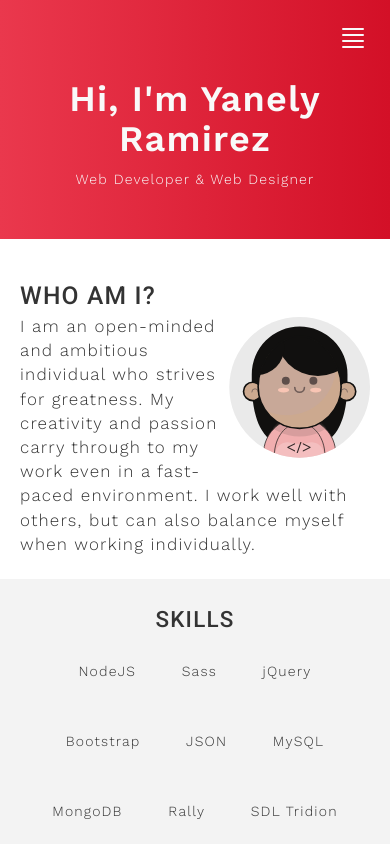
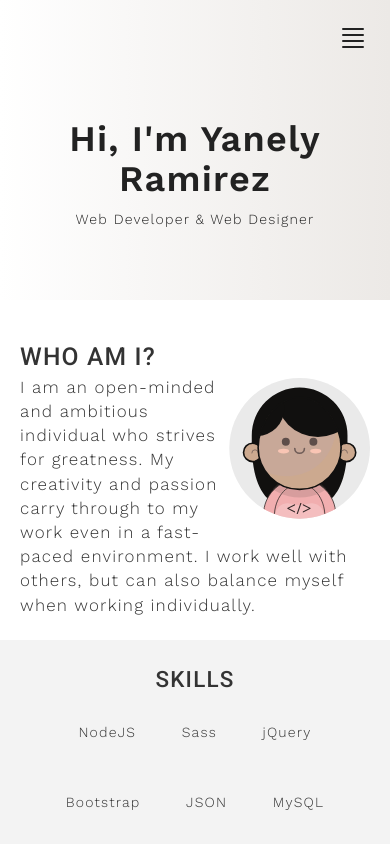
Before and after one commit to yxnely/yxnely, a plain HTML site: page index.html in a window 390 px wide. Shown: the top 844 px of the page. Drawn offline with nearby package versions, Linux system fonts and the light colour scheme.

Commit message:
Fixed colors

```diff
--- a/css/main.css
+++ b/css/main.css
@@ -10,9 +10,10 @@ body {
   border-radius: 0px;
   margin-bottom: 0px;
   padding-top: 10px;
-  background: #D31027; /* fallback for old browsers */
-  background: -webkit-linear-gradient(to left, #D31027 , #EA384D); /* Chrome 10-25, Safari 5.1-6 */
-  background: linear-gradient(to left, #D31027 , #EA384D); /* W3C, IE 10+/ Edge, Firefox 16+, Chrome 26+, Opera 12+, Safari 7+ */
+  padding-bottom: 10px;
+  background: #ECE9E6; /* fallback for old browsers */
+  background: -webkit-linear-gradient(to left, #ECE9E6 , #FFFFFF); /* Chrome 10-25, Safari 5.1-6 */
+  background: linear-gradient(to left, #ECE9E6 , #FFFFFF); /* W3C, IE 10+/ Edge, Firefox 16+, Chrome 26+, Opera 12+, Safari 7+ */
 }
 
 .navbar .navbar-nav {
@@ -22,7 +23,7 @@ body {
 }
 
 .nav li:hover {
-  border-bottom: 2px solid #F9F9F9;
+  border-bottom: 2px solid #222;
 }
 
 .navbar .navbar-collapse {
@@ -30,36 +31,38 @@ body {
 }
 
 .icon-bar {
-  background-color: #f9f9f9;
+  background-color: #222;
+}
+
+body > div:first-of-type {
+  width: 100%;
+  background: #ECE9E6; /* fallback for old browsers */
+  background: -webkit-linear-gradient(to left, #ECE9E6 , #FFFFFF); /* Chrome 10-25, Safari 5.1-6 */
+  background: linear-gradient(to left, #ECE9E6 , #FFFFFF); /* W3C, IE 10+/ Edge, Firefox 16+, Chrome 26+, Opera 12+, Safari 7+ */
 }
 
 /* ----------------- CTA -----------------*/
-.cta {
-  margin-top: 60px;
-  background: #D31027; /* fallback for old browsers */
-  background: -webkit-linear-gradient(to left, #D31027 , #EA384D); /* Chrome 10-25, Safari 5.1-6 */
-  background: linear-gradient(to left, #D31027 , #EA384D); /* W3C, IE 10+/ Edge, Firefox 16+, Chrome 26+, Opera 12+, Safari 7+ */
-  width: 100%;
-	color: #f9f9f9;
-  text-align: center;
-  padding-top: 20px;
-  padding-bottom: 50px;
+
+
+.cta > img {
+  height: 275px;
+  padding-bottom: 20px;
 }
 
 h1 { font-weight: 600; margin-top: 0px;}
-
+h1.animated {padding-top: 90px;}
 a, a:link, a:visited {
-	color: #f9f9f9;
+	color: #222;
 	text-decoration: none;
 }
 
 .nav li a:focus, .nav li a:hover {
-  color: #edeff2;
+  color: #222;
   background-color: transparent;
 }
 
 nav a:hover {
-	color: #212121;
+	color: #222;
 }
 
 .fadeIn {
@@ -71,6 +74,17 @@ h4 small {
 }
 
 /* ----------------- Main Body -----------------*/
+
+.cta {
+  margin-top: 60px;
+  width: 55%;
+  color: #222;
+  text-align: center;
+  padding-top: 20px;
+  padding-bottom: 50px;
+  height: 300px;
+  margin: 50px auto 0 auto;
+}
 
 h2, h3, h4 {
 	font-family: "Roboto";
@@ -113,7 +127,7 @@ article p {
 
 #work p a:link, #work p a:visited, #work p a:hover, #work p a:active,
 #contact p a:link, #contact p a:visited, #contact p a:hover, #contact p a:active {
-	color: #D31027;
+	color: #222;
 	border-style: none;
 }
 
@@ -199,7 +213,7 @@ article p {
 .inner span {
 	font-weight: bold;
   letter-spacing: .3em;
-  color: #3c3c3c;
+  color: #222;
 }
 
 .screen {
@@ -221,6 +235,22 @@ article p {
 }
 
 /* ----------------- Media Queries -----------------*/
+@media only screen and (max-width: 1200px) {
+  .cta {
+    margin-top: 60px;
+    width: 75%;
+  	color: #222;
+    text-align: center;
+    padding-top: 20px;
+    padding-bottom: 50px;
+    height: 300px;
+    margin: 50px auto 0 auto;
+  }
+
+  h1.animated {
+    padding-top: 75px;
+  }
+}
 
 @media only screen and (min-width: 992px) and (max-width: 1099px) {
 	.cards {
@@ -229,12 +259,41 @@ article p {
 }
 
 @media only screen and (min-width: 551px) and (max-width: 699px) {
+    .cta {
+      width: 80%;
+    }
+    .cta > img {
+      height: 260px;
+      margin-right: 30px;
+    }
+
+    h1.animated {
+      padding-top: 65px;
+    }
   	.phone, .cards, .quote {
   		width: 550px;
   	}
 }
 
+@media only screen and (max-width: 579px) {
+  h1.animated {
+    padding-top:50px;
+  }
+}
+
 @media only screen and (max-width: 550px) {
+  h1.animated {padding-top: 50px;}
+
+  .cta {
+    margin-top: 60px;
+    width: 75%;
+    color: #222;
+    text-align: center;
+    /* padding-top: 20px; */
+    padding-bottom: 50px;
+    height: 250px;
+    margin: 50px auto 0 auto;
+  }
 	#about, #experience, #work {
 		padding-left: 20px;
 		padding-right: 20px;
@@ -248,4 +307,8 @@ article p {
 	#about > p {
 		font-size: 1.1em;
 	}
+
+  .dontshow {
+    display: none;
+  }
 }
--- a/index.html
+++ b/index.html
@@ -38,10 +38,14 @@
       </div><!-- /.navbar-collapse -->
     </div><!-- /.container-fluid -->
   </nav>
-	<div class="cta">
-		<h1 class="animated fadeInDown">Hi, I'm Yanely Ramirez</h1>
-		<span class="animated fadeInUp">Web Developer &amp; Web Designer</span>
-	</div>
+  <div>
+    <div class="cta">
+      <img src="images/IMG_2340.jpg" alt="Yanely Ramirez" class="pull-left dontshow"/>
+  		<h1 class="animated fadeInDown">Hi, I'm Yanely Ramirez</h1>
+  		<span class="animated fadeInUp">Web Developer &amp; Web Designer</span>
+  	</div>
+  </div>
+
 	<section id="about">
 		<img src="images/me.svg">
 		<h2>Who am I?</h2>
--- a/scripts/app.js
+++ b/scripts/app.js
@@ -9,6 +9,13 @@ $(window).scroll(function() {
     nav.removeClass(style);
   }
 });
+
+var windowsize = $( window ).width();
+console.log(windowsize);
+
+if (windowsize <= 425) {
+  $(".pull-left").remove();
+};
 
 $(function() {
   $('a[href*="#"]:not([href="#"])').click(function() {
```
Also changed, not shown: 2 other files.
